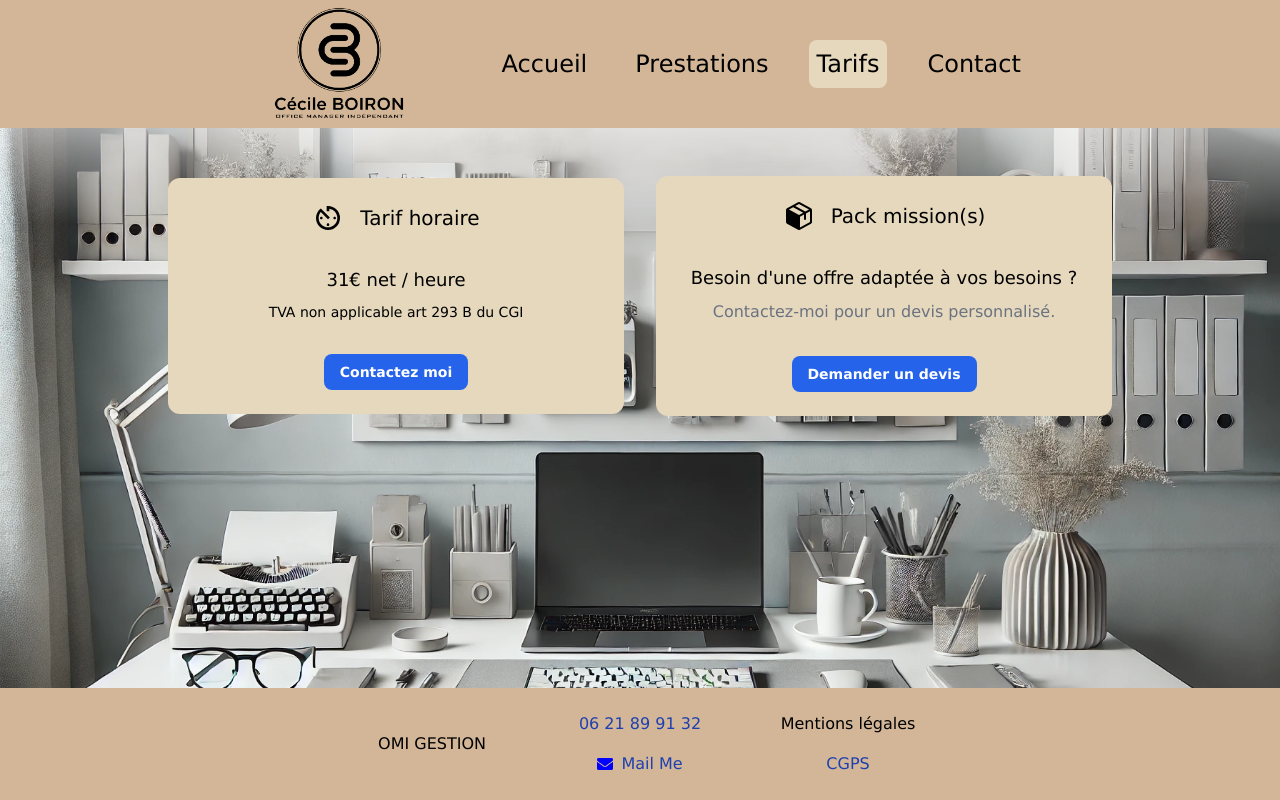
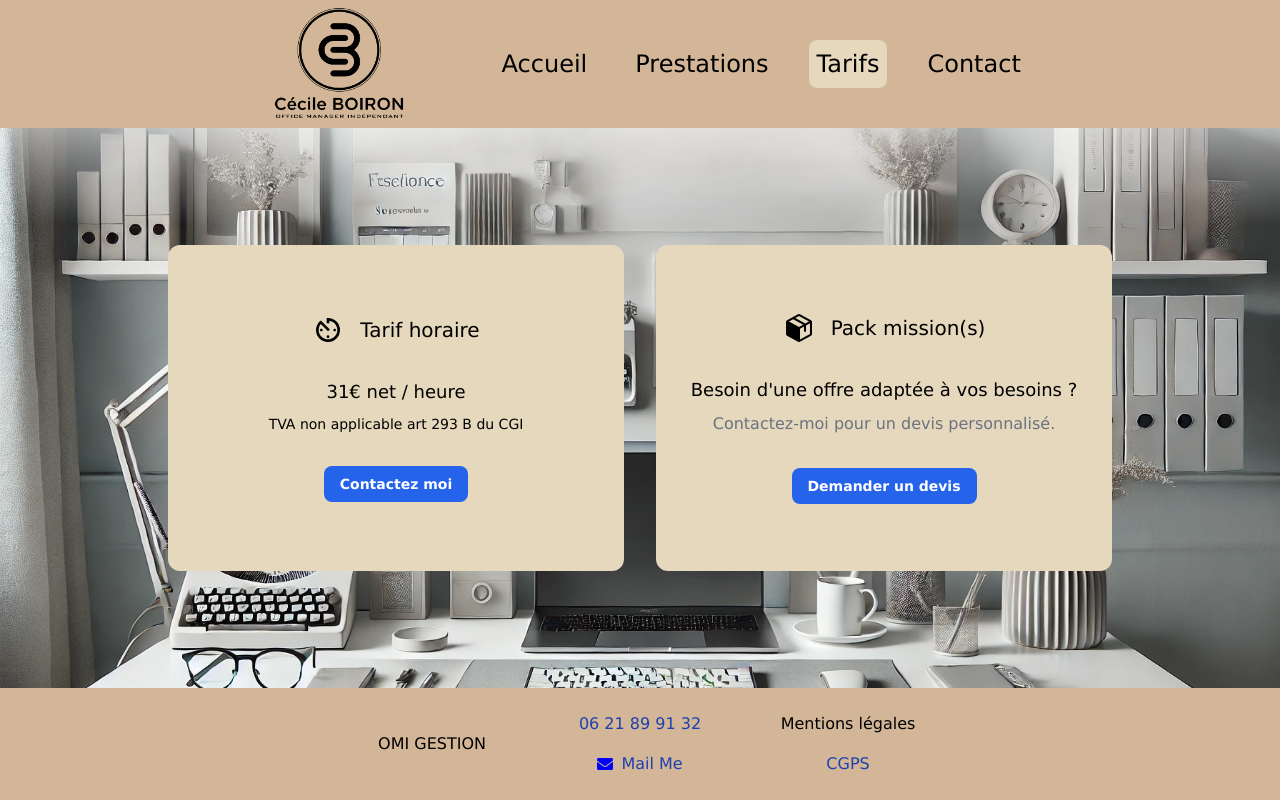
Before and after one commit to YannickMath/office_manager, a Next.js app: page /tarifs in a window 1280 px wide. Built offline with nearby package versions, Linux system fonts and the light colour scheme.

Commit message:
global review

```diff
--- a/src/app/components/shared/cardContainer.tsx
+++ b/src/app/components/shared/cardContainer.tsx
@@ -7,7 +7,7 @@ const CardContainer = ({
   width: string;
   bgColor?: string;
 }) => {
-  const containerStyle = `flex flex-wrap ${width} justify-center items-center gap-4 ${bgColor} p-4 rounded-xl`;
+  const containerStyle = `flex flex-wrap ${width} justify-center items-center gap-4 ${bgColor} p-4 rounded-xl overflow-y-auto`;
   return <div className={`${containerStyle}`}>{children}</div>;
 };
 
--- a/src/app/services/page.tsx
+++ b/src/app/services/page.tsx
@@ -20,14 +20,14 @@ const Services = () => {
         title="Prestations"
         // description="Découvrez les services que je propose"
       /> */}
-      <div className="flex flex-col items-center gap-8 phone:gap-4 p-2 phone:p-6">
+      <div className="flex flex-col items-center gap-8 phone:gap-4 p-2 phone:p-6 py-4 phone:py-0">
         <CardContainer width="w-1/2 phone:w-full" bgColor="bg-grey-250">
           <IntroductionItems items={introductionItems} />
         </CardContainer>
         <div className="flex w-full justify-center">
           <Button size="normal" label="Contactez-moi" url="/contacts" />
         </div>
-        <div className="grid grid-cols-2 phone:flex phone:flex-col w-3/4 phone:w-4/5 gap-12 phone:gap-6 phone:py-4">
+        <div className="grid grid-cols-2 phone:flex phone:flex-col w-3/4 phone:w-4/5 gap-6 phone:gap-6 phone:py-4">
           {services.map((service) => (
             <CardContainer key={service.id} width="w-full">
               <ServiceSection key={service.id} {...service} />
--- a/src/app/tarifs/page.tsx
+++ b/src/app/tarifs/page.tsx
@@ -28,7 +28,7 @@ const Tarifs = () => {
     return arrayBuilderOffers.map(
       ({ id, title, icon, description, note, button }) => (
         <>
-          <CardContainer width="w-2/3 phone:w-full text-nowrap">
+          <CardContainer width="w-2/3 h-3/5 phone:w-full">
             <div
               key={id}
               className="flex flex-col justify-center items-center p-2 font-medium gap-8"
@@ -37,7 +37,7 @@ const Tarifs = () => {
                 {icon}
                 <h2 className="text-xl">{title}</h2>
               </div>
-              <div className="flex flex-col w-full justify-center items-center gap-2 phone:text-wrap phone:text-center">
+              <div className="flex flex-col w-full justify-center items-center gap-2 photext-wrap text-center">
                 <p>{description}</p>
                 <p
                   className={`${
@@ -57,12 +57,12 @@ const Tarifs = () => {
 
   return (
     <div
-      className="flex flex-col h-full justify-between items-center
+      className="flex flex-col h-full justify-between items-center phone:py-4
     bg-office-manager-main-bg bg-cover bg-center bg-no-repeat
     "
     >
       {/* <Titre title="Tarifs" /> */}
-      <div className="flex flex-row phone:flex-col w-3/4 justify-around items-center py-[6vh] p-2 text-lg gap-8">
+      <div className="flex flex-row phone:flex-col w-3/4 h-full justify-around items-center p-2 text-lg gap-8">
         <OffersContent />
       </div>
     </div>
```
